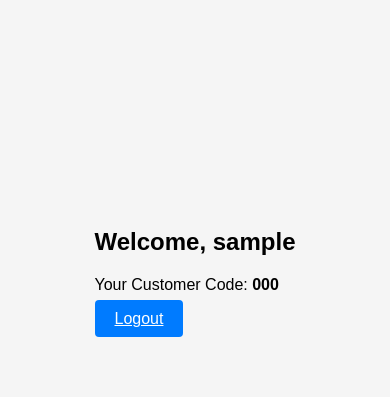
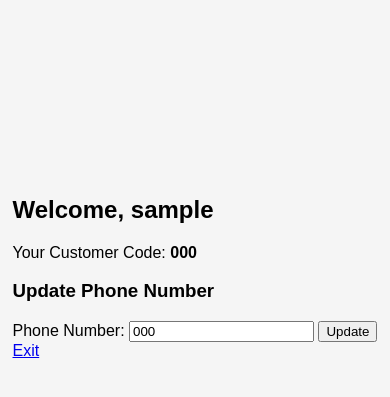
Before and after one commit to andrewindeche/clientorder, a Django app: page /accounts/update-phone/ in a window 390 px wide. Shown: the part 154-551 px from the top of the page. Run offline with Django 5.2, Linux system fonts and the light colour scheme; a user stored in the database is signed in; tables that the repository leaves empty hold one stand-in row (values such as "Sample post").

Commit message:
add phone number form

```diff
--- a/templates/accounts/account_page.html
+++ b/templates/accounts/account_page.html
@@ -18,7 +18,21 @@
             <p>No customer code available.</p>
         {% endif %}
 
-        <a href="{% url 'logout' %}" class="btn btn-primary">Logout</a>
+        <h3>Update Phone Number</h3>
+        <form method="POST" action="{% url 'update_phone' %}">
+            {% csrf_token %}
+            <label for="phone">Phone Number:</label>
+            <input type="text" id="phone" name="phone" value="{{ customer.phone }}" placeholder="Enter your phone number" required>
+            <button type="submit">Update</button>
+        </form>
+
+        {% if phone_updated %}
+            <p>Your phone number is: <strong>{{ customer.phone }}</strong></p>
+        {% endif %}
+
+        <div class="exit-button">
+            <a href="http://127.0.0.1:8000/accounts/google/login/" class="btn-exit">Exit</a>
+        </div>
     </div>
 </body>
 </html>
```
